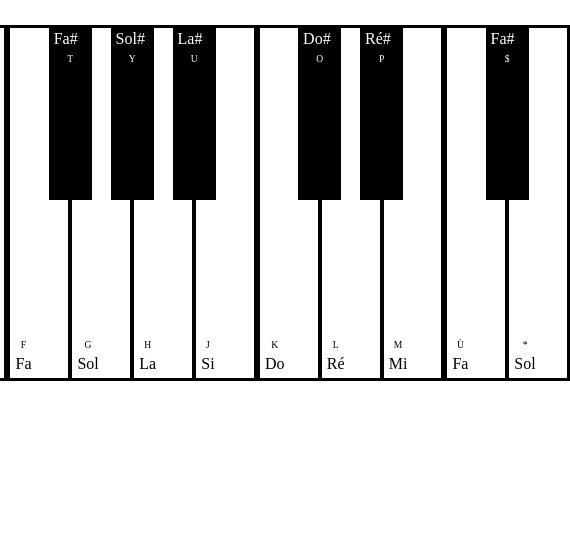
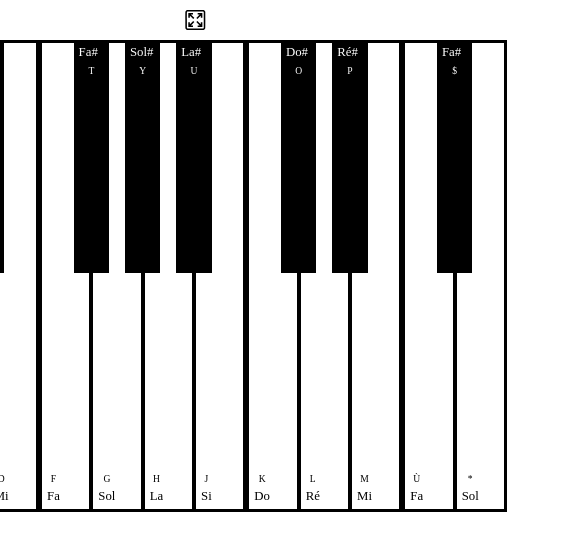
Before and after one commit to theCat69/vite-native-play-notes, a website built with Vite: page index.html in a window 390 px wide. Shown: the whole page, 570 px wide, since content can reach past the window. Built offline with nearby package versions, Linux system fonts and the light colour scheme; files whose address does not match are found by name.

Commit message:
fixing phone css adding sass and starting refactoring shit

```diff
--- a/package.json
+++ b/package.json
@@ -8,7 +8,8 @@
     "preview": "vite preview"
   },
   "devDependencies": {
-    "vite": "^4.0.0",
-    "typescript": "^4.9.4"
+    "sass": "^1.56.2",
+    "typescript": "^4.9.4",
+    "vite": "^4.0.0"
   }
 }
--- a/src/audio-worklet/audio-worklet-manager.ts
+++ b/src/audio-worklet/audio-worklet-manager.ts
@@ -1,24 +1,20 @@
-import { Key, KeyManager } from "../keys/key-manager";
+import { Key, PianoUIComponent } from "../keys/key-manager";
 import atanProcessorUrl from "./audio-worklet.js?url";
 
 export class AudioWorkletManager {
 
   private audioContext?: AudioContext;
 
-  private keyManager: KeyManager;
+  private keyManager: PianoUIComponent;
 
   static readonly KEY_INITIALIZED_EVENT = 'KeysInitialized';
 
-  constructor(keyManager: KeyManager) {
+  constructor(keyManager: PianoUIComponent) {
     this.keyManager = keyManager;
-    window.addEventListener(KeyManager.MP3_READY_EVENT, () => this.initKeys());
+    window.addEventListener(PianoUIComponent.MP3_READY_EVENT, () => this.initKeys());
   }
 
-  async createWorkletNode(
-    context: BaseAudioContext,
-    name: string,
-    url: string
-  ) {
+  async createWorkletNode(context: BaseAudioContext, name: string, url: string) {
     // ensure audioWorklet has been loaded
     try {
       return new AudioWorkletNode(context, name);
@@ -56,7 +52,7 @@ export class AudioWorkletManager {
     const context = this.audioContext;
     // convert uploaded file to AudioBuffer
     if (!noteKey.audioBuffer) {
-      noteKey.audioBuffer = await context.decodeAudioData(await noteKey.blobBuffer!);
+      noteKey.audioBuffer = await context.decodeAudioData(noteKey.blobBuffer!);
     }
 
     if (!noteKey.audioWorkletNode) {
--- a/src/events/app-event-manager-factory.ts
+++ b/src/events/app-event-manager-factory.ts
@@ -1,15 +1,15 @@
 import { AudioWorkletManager } from "../audio-worklet/audio-worklet-manager";
-import { KeyManager } from "../keys/key-manager";
+import { PianoUIComponent } from "../keys/key-manager";
 import { AppValues } from "../values";
 import { AppEventManager } from "./app-event-manager";
-import { DOMEventProducer } from "./dom-event-producer";
+import { DOMEventSupplier } from "./dom-event-producer";
 import { MobileEventManager } from "./mobile-event-manager";
 import { WebEventManager } from "./web-event-manager";
 
 
 export class AppEventManagerFactory {
 
-  static getEventManager(keyManager: KeyManager, audioWorkletManager: AudioWorkletManager, ...domEventProducers: DOMEventProducer[]): AppEventManager {
+  static getEventManager(keyManager: PianoUIComponent, audioWorkletManager: AudioWorkletManager, ...domEventProducers: DOMEventSupplier[]): AppEventManager {
     if (AppValues.IS_MOBILE) {
       return new MobileEventManager(keyManager, audioWorkletManager, ...domEventProducers);
     } else {
--- a/src/events/dom-event-producer.ts
+++ b/src/events/dom-event-producer.ts
@@ -1,3 +1,3 @@
-export interface DOMEventProducer {
+export interface DOMEventSupplier {
     addDOMEvent(): Promise<void>
 }
--- a/src/events/web-event-manager.ts
+++ b/src/events/web-event-manager.ts
@@ -22,7 +22,7 @@ export class WebEventManager extends AppEventManager {
   private async addKeyboardEvents(): Promise<void> {
     window.addEventListener("keydown", async (evt: KeyboardEvent) => {
       if (evt.code === "F12") {
-        return
+        return;
       }
       evt.preventDefault();
       const keyObj = await this.keyManager.getKeyByKeyPressed(evt.key);
@@ -33,7 +33,7 @@ export class WebEventManager extends AppEventManager {
     }, true);
 
     window.addEventListener("keyup", async (evt: KeyboardEvent) => {
-      console.log('key name ' + evt.key + ' key code ' + evt.code);
+      // console.log('key name ' + evt.key + ' key code ' + evt.code);
       evt.preventDefault();
       const keyObj = await this.keyManager.getKeyByKeyPressed(evt.key);
       if (keyObj) {
--- a/src/keys/key-manager.ts
+++ b/src/keys/key-manager.ts
@@ -1,24 +1,7 @@
-import ab3Url from '../../musicPiano/Ab3.mp3';
-import a3Url from '../../musicPiano/A3.mp3';
-import bb3Url from '../../musicPiano/Bb3.mp3';
-import b3Url from '../../musicPiano/B3.mp3';
-import c3Url from '../../musicPiano/C3.mp3';
-import c4Url from '../../musicPiano/C4.mp3';
-import db3Url from '../../musicPiano/Db3.mp3';
-import db4Url from '../../musicPiano/Db4.mp3';
-import d3Url from '../../musicPiano/D3.mp3';
-import d4Url from '../../musicPiano/D4.mp3';
-import eb3Url from '../../musicPiano/Eb3.mp3';
-import eb4Url from '../../musicPiano/Eb4.mp3';
-import e3Url from '../../musicPiano/E3.mp3';
-import e4Url from '../../musicPiano/E4.mp3';
-import f3Url from '../../musicPiano/F3.mp3';
-import f4Url from '../../musicPiano/F4.mp3';
-import gb3Url from '../../musicPiano/Gb3.mp3';
-import gb4Url from '../../musicPiano/Gb4.mp3';
-import g3Url from '../../musicPiano/G3.mp3';
-import g4Url from '../../musicPiano/G4.mp3';
+import { DOMEventSupplier } from '../events/dom-event-producer';
+import { DOMGenerator } from '../ui/dom-generator';
 import { AppValues } from '../values';
+import { KEY_LIST } from './keys';
 
 export type Key = {
   id: string;
@@ -33,169 +16,8 @@ export type Key = {
   isPlaying: boolean;
 }
 
-export class KeyManager {
-  keyList: Key[] = [
-    {
-      id: "keyC3",
-      name: "Do",
-      url: c3Url,
-      keyPress: "q",
-      isWhite: true,
-      isPlaying: false
-    },
-    {
-      id: 'keyDb3',
-      name: 'Do#',
-      url: db3Url,
-      keyPress: "z",
-      isWhite: false,
-      isPlaying: false
-    },
-    {
-      id: "keyD3",
-      name: "Ré",
-      url: d3Url,
-      keyPress: "s",
-      isWhite: true,
-      isPlaying: false
-    },
-    {
-      id: "keyEb3",
-      name: "Ré#",
-      url: eb3Url,
-      keyPress: "e",
-      isWhite: false,
-      isPlaying: false
-    },
-    {
-      id: "keyE3",
-      name: "Mi",
-      url: e3Url,
-      keyPress: "d",
-      isWhite: true,
-      isPlaying: false
-    },
-    {
-      id: "keyF3",
-      name: "Fa",
-      url: f3Url,
-      keyPress: "f",
-      isWhite: true,
-      isPlaying: false
-    },
-    {
-      id: "keyGb3",
-      name: "Fa#",
-      url: gb3Url,
-      keyPress: "t",
-      isWhite: false,
-      isPlaying: false
-    },
-    {
-      id: "keyG3",
-      name: "Sol",
-      url: g3Url,
-      keyPress: "g",
-      isWhite: true,
-      isPlaying: false
-    },
-    {
-      id: "keyAb3",
-      name: "Sol#",
-      url: ab3Url,
-      keyPress: "y",
-      isWhite: false,
-      isPlaying: false
-    },
-    {
-      id: "keyA3",
-      name: "La",
-      url: a3Url,
-      keyPress: "h",
-      isWhite: true,
-      isPlaying: false
-    },
-    {
-      id: "keyBb3",
-      name: "La#",
-      url: bb3Url,
-      keyPress: "u",
-      isWhite: false,
-      isPlaying: false
-    },
-    {
-      id: "keyB3",
-      name: "Si",
-      url: b3Url,
-      keyPress: "j",
-      isWhite: true,
-      isPlaying: false
-    },
-    {
-      id: "keyC4",
-      name: "Do",
-      url: c4Url,
-      keyPress: "k",
-      isWhite: true,
-      isPlaying: false
-    },
-    {
-      id: 'keyDb4',
-      name: 'Do#',
-      url: db4Url,
-      keyPress: "o",
-      isWhite: false,
-      isPlaying: false
-    },
-    {
-      id: "keyD4",
-      name: "Ré",
-      url: d4Url,
-      keyPress: "l",
-      isWhite: true,
-      isPlaying: false
-    },
-    {
-      id: "keyEb4",
-      name: "Ré#",
-      url: eb4Url,
-      keyPress: "p",
-      isWhite: false,
-      isPlaying: false
-    },
-    {
-      id: "keyE4",
-      name: "Mi",
-      url: e4Url,
-      keyPress: "m",
-      isWhite: true,
-      isPlaying: false
-    },
-    {
-      id: "keyF4",
-      name: "Fa",
-      url: f4Url,
-      keyPress: "ù",
-      isWhite: true,
-      isPlaying: false
-    },
-    {
-      id: "keyGb4",
-      name: "Fa#",
-      url: gb4Url,
-      keyPress: "$",
-      isWhite: false,
-      isPlaying: false
-    },
-    {
-      id: "keyG4",
-      name: "Sol",
-      url: g4Url,
-      keyPress: "*",
-      isWhite: true,
-      isPlaying: false
-    }
-  ]
+export class PianoUIComponent implements DOMGenerator, DOMEventSupplier {
+  keyList: Key[] = KEY_LIST;
 
   keysDomElements: HTMLDivElement[] = [];
 
@@ -204,7 +26,10 @@ export class KeyManager {
 
   constructor() {
     this.fetchAllKeysMp3();
-    this.generateDom().then(() => this.loadDomKeyElements());
+    this.generateDOM().then(() => this.loadDomKeyElements());
+  }
+  addDOMEvent(): Promise<void> {
+    throw new Error('Method not implemented.');
   }
 
   private async loadDomKeyElements(): Promise<void> {
@@ -212,20 +37,20 @@ export class KeyManager {
     const blackKeys = document.querySelectorAll<HTMLDivElement>('.black-keys')!;
     keys.forEach(key => this.keysDomElements.push(key))
     blackKeys.forEach(key => this.keysDomElements.push(key))
-    window.dispatchEvent(new Event(KeyManager.NOTE_DOM_READY_EVENT));
+    window.dispatchEvent(new Event(PianoUIComponent.NOTE_DOM_READY_EVENT));
   }
 
   private async fetchAllKeysMp3(): Promise<void> {
     const promises: Promise<void>[] = [];
     this.keyList.forEach((key) => promises.push(this.fetchMp3WithXhr(key)));
-    Promise.all(promises).then(() => window.dispatchEvent(new Event(KeyManager.MP3_READY_EVENT)));
+    Promise.all(promises).then(() => window.dispatchEvent(new Event(PianoUIComponent.MP3_READY_EVENT)));
   }
 
   private async fetchMp3WithXhr(key: Key): Promise<void> {
     key.blobBuffer = await (await (await fetch(new Request(key.url))).blob()).arrayBuffer();
   }
 
-  private async generateDom(): Promise<void> {
+  async generateDOM(): Promise<void> {
     const htmlContainer = document.querySelector<HTMLDivElement>('#container')!
     let containerInnerHtml = "";
     this.keyList.forEach(
--- /dev/null
+++ b/src/keys/keys.ts
@@ -0,0 +1,184 @@
+import ab3Url from '../../musicPiano/Ab3.mp3';
+import a3Url from '../../musicPiano/A3.mp3';
+import bb3Url from '../../musicPiano/Bb3.mp3';
+import b3Url from '../../musicPiano/B3.mp3';
+import c3Url from '../../musicPiano/C3.mp3';
+import c4Url from '../../musicPiano/C4.mp3';
+import db3Url from '../../musicPiano/Db3.mp3';
+import db4Url from '../../musicPiano/Db4.mp3';
+import d3Url from '../../musicPiano/D3.mp3';
+import d4Url from '../../musicPiano/D4.mp3';
+import eb3Url from '../../musicPiano/Eb3.mp3';
+import eb4Url from '../../musicPiano/Eb4.mp3';
+import e3Url from '../../musicPiano/E3.mp3';
+import e4Url from '../../musicPiano/E4.mp3';
+import f3Url from '../../musicPiano/F3.mp3';
+import f4Url from '../../musicPiano/F4.mp3';
+import gb3Url from '../../musicPiano/Gb3.mp3';
+import gb4Url from '../../musicPiano/Gb4.mp3';
+import g3Url from '../../musicPiano/G3.mp3';
+import g4Url from '../../musicPiano/G4.mp3';
+import { Key } from './key-manager';
+
+export const KEY_LIST: Key[] = [
+    {
+      id: "keyC3",
+      name: "Do",
+      url: c3Url,
+      keyPress: "q",
+      isWhite: true,
+      isPlaying: false
+    },
+    {
+      id: 'keyDb3',
+      name: 'Do#',
+      url: db3Url,
+      keyPress: "z",
+      isWhite: false,
+      isPlaying: false
+    },
+    {
+      id: "keyD3",
+      name: "Ré",
+      url: d3Url,
+      keyPress: "s",
+      isWhite: true,
+      isPlaying: false
+    },
+    {
+      id: "keyEb3",
+      name: "Ré#",
+      url: eb3Url,
+      keyPress: "e",
+      isWhite: false,
+      isPlaying: false
+    },
+    {
+      id: "keyE3",
+      name: "Mi",
+      url: e3Url,
+      keyPress: "d",
+      isWhite: true,
+      isPlaying: false
+    },
+    {
+      id: "keyF3",
+      name: "Fa",
+      url: f3Url,
+      keyPress: "f",
+      isWhite: true,
+      isPlaying: false
+    },
+    {
+      id: "keyGb3",
+      name: "Fa#",
+      url: gb3Url,
+      keyPress: "t",
+      isWhite: false,
+      isPlaying: false
+    },
+    {
+      id: "keyG3",
+      name: "Sol",
+      url: g3Url,
+      keyPress: "g",
+      isWhite: true,
+      isPlaying: false
+    },
+    {
+      id: "keyAb3",
+      name: "Sol#",
+      url: ab3Url,
+      keyPress: "y",
+      isWhite: false,
+      isPlaying: false
+    },
+    {
+      id: "keyA3",
+      name: "La",
+      url: a3Url,
+      keyPress: "h",
+      isWhite: true,
+      isPlaying: false
+    },
+    {
+      id: "keyBb3",
+      name: "La#",
+      url: bb3Url,
+      keyPress: "u",
+      isWhite: false,
+      isPlaying: false
+    },
+    {
+      id: "keyB3",
+      name: "Si",
+      url: b3Url,
+      keyPress: "j",
+      isWhite: true,
+      isPlaying: false
+    },
+    {
+      id: "keyC4",
+      name: "Do",
+      url: c4Url,
+      keyPress: "k",
+      isWhite: true,
+      isPlaying: false
+    },
+    {
+      id: 'keyDb4',
+      name: 'Do#',
+      url: db4Url,
+      keyPress: "o",
+      isWhite: false,
+      isPlaying: false
+    },
+    {
+      id: "keyD4",
+      name: "Ré",
+      url: d4Url,
+      keyPress: "l",
+      isWhite: true,
+      isPlaying: false
+    },
+    {
+      id: "keyEb4",
+      name: "Ré#",
+      url: eb4Url,
+      keyPress: "p",
+      isWhite: false,
+      isPlaying: false
+    },
+    {
+      id: "keyE4",
+      name: "Mi",
+      url: e4Url,
+      keyPress: "m",
+      isWhite: true,
+      isPlaying: false
+    },
+    {
+      id: "keyF4",
+      name: "Fa",
+      url: f4Url,
+      keyPress: "ù",
+      isWhite: true,
+      isPlaying: false
+    },
+    {
+      id: "keyGb4",
+      name: "Fa#",
+      url: gb4Url,
+      keyPress: "$",
+      isWhite: false,
+      isPlaying: false
+    },
+    {
+      id: "keyG4",
+      name: "Sol",
+      url: g4Url,
+      keyPress: "*",
+      isWhite: true,
+      isPlaying: false
+    }
+  ]
--- a/src/main.ts
+++ b/src/main.ts
@@ -1,18 +1,26 @@
 import { AudioWorkletManager } from './audio-worklet/audio-worklet-manager';
 import { AppEventManagerFactory } from './events/app-event-manager-factory';
-import { KeyManager } from './keys/key-manager';
-import './style.css';
+import { PianoUIComponent } from './keys/key-manager';
+import './style.scss';
+import { DOMGeneratorManager } from './ui/dom-generator-manager';
 import { FullScreenUIComponent } from './ui/full-screen-button';
 
 const dcl = new Promise((resolve) => window.addEventListener("DOMContentLoaded", resolve, false));
-const keyDOMReady = new Promise((resolve) => window.addEventListener(KeyManager.NOTE_DOM_READY_EVENT, resolve, false));
+const keyDOMReady = new Promise((resolve) => window.addEventListener(PianoUIComponent.NOTE_DOM_READY_EVENT, resolve, false));
 const keysInitiliazed = new Promise((resolve) => window.addEventListener(AudioWorkletManager.KEY_INITIALIZED_EVENT, resolve, false));
 
-const keyManager = new KeyManager();
+const keyManager = new PianoUIComponent();
 const audioWorkletManager = new AudioWorkletManager(keyManager);
 
+const fullScreenButton = new FullScreenUIComponent();
+const domGeneratorManager = new DOMGeneratorManager(fullScreenButton);
+
+dcl.then(() => {
+  console.log('dcl resolved');
+  return domGeneratorManager.generateDOM();
+});
+
 Promise.all([dcl, keyDOMReady, keysInitiliazed]).then(() => {
-  const fullScreenButton = new FullScreenUIComponent();
   const appEventManager = AppEventManagerFactory.getEventManager(keyManager, audioWorkletManager, fullScreenButton);
   appEventManager.addPlatformSpecificDOMEvents();
   appEventManager.addDOMEvents();
--- a/src/style.css
+++ b/src/style.scss
@@ -12,27 +12,38 @@ body {
   display: flex;
   flex-direction: column;
   align-items: center;
+  width: 100%; //fallback
+  width: 100vw;
 }
 
 #app {
   display: flex;
   flex-direction: column;
   align-items: center;
-  height: 375px;
-  width: 750px;
+  height: 60vh;
+  width: 60%;
+  width: 60vw;
+
+  @media only screen and (max-width: 600px) and (orientation:portrait) {
+    width: 160%;
+    width: 160vw;
+  }
+
+  @media only screen and (max-width: 600px) and (orientation:landscape) {
+    width: 80%;
+    width: 80vw;
+  }
 }
 
 #app:fullscreen {
   height: 70%;
   width: 80%;
-  margin: 10%;
   padding-left: 1.5%;
   padding-right: 1.5%;
   padding-bottom: 3%;
 }
 
 .container {
-  margin-top: 25px;
   display: flex;
   background-color: black;
   width: 100%;
@@ -60,7 +71,6 @@ body {
 
 .keys-size {
   flex-grow: 1;
-  margin: 0px;
   height: 100%;
   width: 8%;
 }
@@ -99,6 +109,10 @@ body {
 .name {
   margin: 5px;
   font-size: 1rem;
+
+  @media only screen and (max-width: 600px) {
+    font-size: 0.8rem;
+  }
 }
 
 .key-to-press {
@@ -111,12 +125,16 @@ body {
 }
 
 .full-screen-button {
-  position: absolute;
   display: flex;
   flex-direction: column;
   align-items: center;
-  top: 0.2%;
-  right: 0.2%;
+  align-self: flex-end;
+  margin: 10px 0 10px 0;
   width: 20px;
   height: 20px;
+  // margin-top: 10px;
+
+  @media only screen and (max-width: 600px) and (orientation:portrait) {
+    align-self: center;
+  }
 }
--- /dev/null
+++ b/src/ui/dom-generator-manager.ts
@@ -0,0 +1,16 @@
+import { DOMGenerator } from './dom-generator';
+
+export class DOMGeneratorManager {
+
+    private domGenerators: DOMGenerator[];
+
+    constructor(...domGenerators: DOMGenerator[]) {
+        this.domGenerators = domGenerators;
+    }
+
+    public async generateDOM(): Promise<void> {
+        const promises: Promise<any>[] = [];
+        this.domGenerators.forEach((domGenerator) => promises.push(domGenerator.generateDOM()));
+        await Promise.all(promises);
+    }
+}
--- /dev/null
+++ b/src/ui/dom-generator.ts
@@ -0,0 +1,3 @@
+export interface DOMGenerator {
+    generateDOM(): Promise<void>;
+}
--- a/src/ui/full-screen-button.ts
+++ b/src/ui/full-screen-button.ts
@@ -1,12 +1,13 @@
-import fullScreenIconUrl from '../../svg/full-screen.svg?url';
-import minimizeIconUrl from '../../svg/minimize.svg?url';
-import { DOMEventProducer } from '../events/dom-event-producer';
+import fullScreenIconUrl from '../../svg/full-screen.svg?raw';
+import minimizeIconUrl from '../../svg/minimize.svg?raw';
+import { DOMEventSupplier } from '../events/dom-event-producer';
 import { AppValues } from '../values';
+import { DOMGenerator } from './dom-generator';
 
-export class FullScreenUIComponent implements DOMEventProducer {
+export class FullScreenUIComponent implements DOMEventSupplier, DOMGenerator {
 
-  private fullScreenIcon?: string;
-  private minimizeIcon?: string;
+  private fullScreenIcon: string = fullScreenIconUrl;
+  private minimizeIcon: string = minimizeIconUrl;
   private appElement: HTMLDivElement;
   private fullScreenButton: HTMLDivElement;
   private isInFullScreenMode = false;
@@ -14,17 +15,11 @@ export class FullScreenUIComponent implements DOMEventProducer {
   constructor() {
     this.fullScreenButton = document.querySelector('#full-screen-button')!;
     this.appElement = document.querySelector('#app')!;
-    this.generateDOMForButton();
   }
 
-  private async generateDOMForButton(): Promise<void> {
+  async generateDOM(): Promise<void> {
     if (this.fullScreenButton) {
-      Promise.all([
-        (await fetch(fullScreenIconUrl)).text().then((text) => this.fullScreenIcon = text),
-        (await fetch(minimizeIconUrl)).text().then((text) => this.minimizeIcon = text),
-      ]).then(
-        () => this.fullScreenButton.innerHTML = this.fullScreenIcon!!
-      );
+      this.fullScreenButton.innerHTML = this.fullScreenIcon;
     }
   }
 
@@ -33,27 +28,43 @@ export class FullScreenUIComponent implements DOMEventProducer {
   }
 
   private async addFullScreenEvent() {
-    const fullscreenButton = document.querySelector('#full-screen-button');
-    fullscreenButton?.addEventListener('click', () => {
+    this.appElement?.addEventListener('fullscreenchange', () => this.handleOnScreenChange());
+
+    this.fullScreenButton?.addEventListener('click', () => {
+      console.log(this.isInFullScreenMode);
       if (!this.isInFullScreenMode) {
-        this.appElement?.requestFullscreen().then(() => {
-          if (AppValues.IS_MOBILE) {
-            screen.orientation.lock("landscape");
-          }
-          this.isInFullScreenMode = true
-          this.fullScreenButton.innerHTML = this.minimizeIcon!!;
-          this.fullScreenButton.classList.add('minimize-button');
-        });
+        this.gotFullScreen();
       } else {
-        document.exitFullscreen().then(() => {
-          if (AppValues.IS_MOBILE) {
-            screen.orientation.lock("landscape");
-          }
-          this.isInFullScreenMode = false;
-          this.fullScreenButton.innerHTML = this.fullScreenIcon!!;
-          this.fullScreenButton.classList.remove('minimize-button');
-        });
+        document.exitFullscreen().then(() => this.minimize());
       }
-    })
+    });
+  }
+
+  async gotFullScreen(): Promise<void> {
+    this.appElement?.requestFullscreen().then(() => this.fullScreen());
+  }
+
+  private async handleOnScreenChange() {
+    if (!this.isInFullScreenMode) {
+      this.fullScreenButton.classList.add('minimize-button');
+      this.isInFullScreenMode = true;
+    } else {
+      this.fullScreenButton.classList.remove('minimize-button');
+      this.isInFullScreenMode = false;
+    }
+  }
+
+  private minimize() {
+    if (AppValues.IS_MOBILE) {
+      screen.orientation.lock("portrait");
+    }
+    this.fullScreenButton.innerHTML = this.fullScreenIcon;
+  }
+
+  private fullScreen() {
+    if (AppValues.IS_MOBILE) {
+      screen.orientation.lock("landscape");
+    }
+    this.fullScreenButton.innerHTML = this.minimizeIcon;
   }
 }
```
Also changed, not shown: src/events/app-event-manager.ts (+5 -5 lines), 1 other file.
